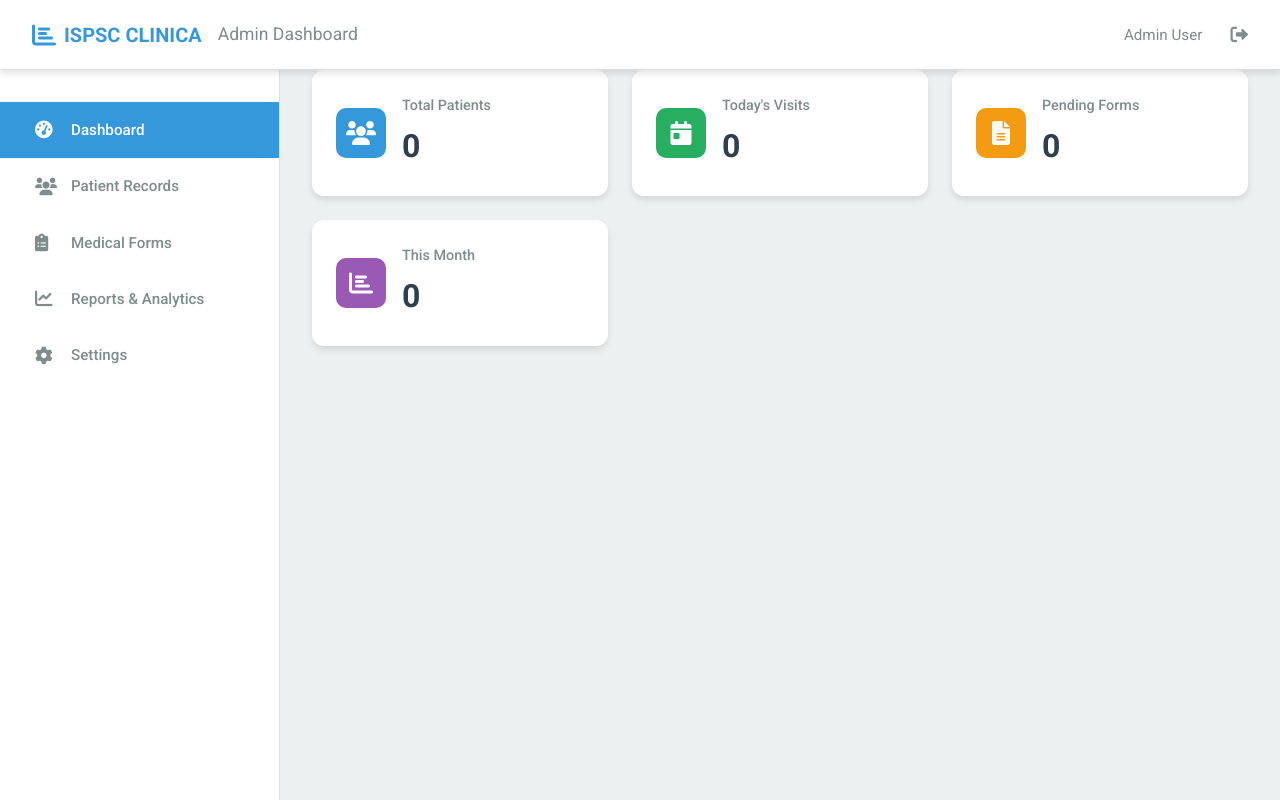
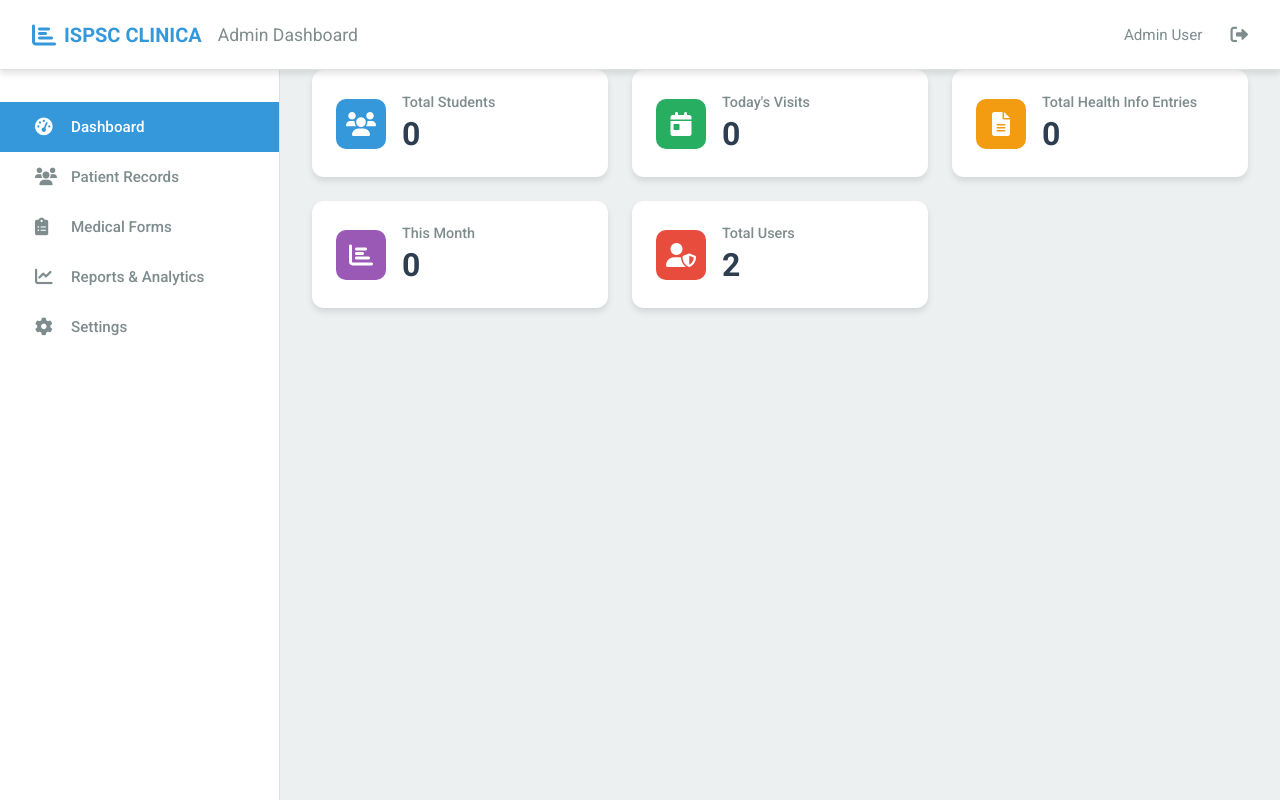
Before and after one commit to DL23727272/ISPSC-clinic, a PHP site: page /dashboard.php in a window 1280 px wide. Run offline with PHP 8.4, Linux system fonts and the light colour scheme; data comes from the database, SQL or seed files in the repository; data that the repository does not hold is empty.

Commit message:
updated admin dashboard

```diff
--- a/dashboard.php
+++ b/dashboard.php
@@ -6,12 +6,44 @@ $error = '';
 $success = '';
 $active_tab = isset($_GET['tab']) && $_GET['tab'] === 'register' ? 'register' : 'login';
 
+// Initialize counts
+$total_students = 0;
+$today_visits = 0;
+$total_health_info = 0;
+$total_users = 0;
+$this_month_students = 0;
+$campus_counts = [];
+
+// Total students
+$result = $conn->query("SELECT COUNT(*) FROM students");
+if ($row = $result->fetch_row()) $total_students = $row[0];
+
+// Students per campus
+$result = $conn->query("SELECT campus, COUNT(*) AS count FROM students GROUP BY campus");
+while ($row = $result->fetch_assoc()) {
+    $campus_counts[$row['campus']] = $row['count'];
+}
+
+// Total student health info entries
+$result = $conn->query("SELECT COUNT(*) FROM student_health_info");
+if ($row = $result->fetch_row()) $total_health_info = $row[0];
+
+// Total users
+$result = $conn->query("SELECT COUNT(*) FROM users");
+if ($row = $result->fetch_row()) $total_users = $row[0];
+
+// Students added this month
+$result = $conn->query("SELECT COUNT(*) FROM students WHERE MONTH(created_at) = MONTH(CURRENT_DATE()) AND YEAR(created_at) = YEAR(CURRENT_DATE())");
+if ($row = $result->fetch_row()) $this_month_students = $row[0];
+
+// Today's visits
+$result = $conn->query("SELECT COUNT(*) FROM student_health_info WHERE DATE(created_at) = CURRENT_DATE()");
+if ($row = $result->fetch_row()) $today_visits = $row[0];
 ?>
 <!DOCTYPE html>
 <html lang="en">
 <head>
     <meta charset="UTF-8">
-    <meta name="viewport" content="width=device-width, initial-scale=1.0">
     <title>Admin Dashboard | ISPSC CLINICA</title>
     <link href="https://fonts.googleapis.com/css2?family=Roboto:wght@300;400;500;700&display=swap" rel="stylesheet">
     <link rel="stylesheet" href="https://cdnjs.cloudflare.com/ajax/libs/font-awesome/6.0.0-beta3/css/all.min.css">
@@ -26,447 +58,148 @@ $active_tab = isset($_GET['tab']) && $_GET['tab'] === 'register' ? 'register' :
             --light-gray: #ecf0f1;
             --dark-gray: #7f8c8d;
             --white: #ffffff;
-            --box-shadow: 0 4px 6px rgba(0, 0, 0, 0.1);
+            --box-shadow: 0 4px 6px rgba(0,0,0,0.1);
             --sidebar-width: 280px;
-            --success-color: #27ae60;
         }
-
-        * {
-            margin: 0;
-            padding: 0;
-            box-sizing: border-box;
-        }
-
-        body {
-            font-family: 'Roboto', sans-serif;
-            background-color: var(--light-gray);
-            color: var(--primary-color);
-            line-height: 1.6;
-        }
-
-        .dashboard-container {
-            display: flex;
-            min-height: 100vh;
-        }
-
-        /* Header */
-        .header {
-            position: fixed;
-            top: 0;
-            left: 0;
-            right: 0;
-            height: 70px;
-            background: var(--white);
-            border-bottom: 1px solid #e0e0e0;
-            display: flex;
-            align-items: center;
-            justify-content: space-between;
-            padding: 0 2rem;
-            z-index: 1000;
-            box-shadow: var(--box-shadow);
-        }
-
-        .header-left {
-            display: flex;
-            align-items: center;
-            gap: 1rem;
-        }
-
-        .logo {
-            display: flex;
-            align-items: center;
-            gap: 0.5rem;
-            font-size: 1.25rem;
-            font-weight: 700;
-            color: var(--secondary-color);
-        }
-
-        .logo i {
-            font-size: 1.5rem;
-        }
-
-        .header-title {
-            font-size: 1.1rem;
-            color: var(--dark-gray);
-            font-weight: 400;
-        }
-
-        .header-right {
-            display: flex;
-            align-items: center;
-            gap: 1rem;
-        }
-
-        .user-info {
-            display: flex;
-            align-items: center;
-            gap: 0.5rem;
-            color: var(--dark-gray);
-            font-size: 0.95rem;
-            cursor: pointer;
-            padding: 0.5rem 0.75rem;
-            border-radius: 6px;
-            transition: all 0.3s ease;
-            border: none;
-            background: transparent;
-            font-family: 'Roboto', sans-serif;
-        }
-
-        .user-info:hover {
-            background-color: var(--light-gray);
-            color: var(--primary-color);
-        }
-
-        .user-info:focus {
-            outline: 2px solid var(--secondary-color);
-            outline-offset: 2px;
-        }
-
-        .logout-btn {
-            color: var(--dark-gray);
-            font-size: 1.1rem;
-            cursor: pointer;
-            transition: color 0.3s ease;
-        }
-
-        .logout-btn:hover {
-            color: var(--admin-color);
-        }
-
-        /* Logout Confirmation Message */
-        .logout-message {
-            position: fixed;
-            top: 90px;
-            right: 2rem;
-            background: var(--success-color);
-            color: var(--white);
-            padding: 1rem 1.5rem;
-            border-radius: 8px;
-            box-shadow: var(--box-shadow);
-            font-size: 0.95rem;
-            font-weight: 500;
-            display: none;
-            z-index: 1001;
-            animation: slideIn 0.3s ease;
-        }
-
-        .logout-message.show {
-            display: flex;
-            align-items: center;
-            gap: 0.5rem;
-        }
-
-        .logout-message.error {
-            background: var(--admin-color);
-        }
-
-        @keyframes slideIn {
-            from {
-                transform: translateX(100%);
-                opacity: 0;
-            }
-            to {
-                transform: translateX(0);
-                opacity: 1;
-            }
-        }
-
-        /* Sidebar */
-        .sidebar {
-            width: var(--sidebar-width);
-            background: var(--white);
-            border-right: 1px solid #e0e0e0;
-            padding-top: 70px;
-            position: fixed;
-            height: 100vh;
-            overflow-y: auto;
-        }
-
-        .sidebar-menu {
-            padding: 2rem 0;
-        }
-
-        .menu-item {
-            display: flex;
-            align-items: center;
-            gap: 1rem;
-            padding: 1rem 2rem;
-            color: var(--dark-gray);
-            text-decoration: none;
-            font-size: 0.95rem;
-            font-weight: 500;
-            transition: all 0.3s ease;
-            border-left: 3px solid transparent;
-        }
-
-        .menu-item:hover {
-            background-color: var(--light-gray);
-            color: var(--primary-color);
-        }
-
-        .menu-item.active {
-            background-color: var(--secondary-color);
-            color: var(--white);
-            border-left-color: var(--secondary-color);
-        }
-
-        .menu-item i {
-            font-size: 1.1rem;
-            width: 20px;
-        }
-
-        /* Main Content */
-        .main-content {
-            flex: 1;
-            margin-left: var(--sidebar-width);
-            padding-top: 70px;
-            padding: 70px 2rem 2rem 2rem;
-        }
-
-        /* Info Cards */
-        .info-cards {
-            display: grid;
-            grid-template-columns: repeat(auto-fit, minmax(250px, 1fr));
-            gap: 1.5rem;
-        }
-
-        .info-card {
-            background: var(--white);
-            border-radius: 12px;
-            padding: 1.5rem;
-            box-shadow: var(--box-shadow);
-            display: flex;
-            align-items: center;
-            gap: 1rem;
-        }
-
-        .card-icon {
-            width: 50px;
-            height: 50px;
-            border-radius: 10px;
-            display: flex;
-            align-items: center;
-            justify-content: center;
-            font-size: 1.5rem;
-            color: var(--white);
-        }
-
-        .card-icon.blue {
-            background-color: var(--secondary-color);
-        }
-
-        .card-icon.green {
-            background-color: var(--employee-color);
-        }
-
-        .card-icon.yellow {
-            background-color: var(--warning-color);
-        }
-
-        .card-icon.purple {
-            background-color: var(--purple-color);
-        }
-
-        .card-content h3 {
-            font-size: 0.9rem;
-            color: var(--dark-gray);
-            font-weight: 500;
-            margin-bottom: 0.25rem;
-        }
-
-        .card-content .count {
-            font-size: 2rem;
-            font-weight: 700;
-            color: var(--primary-color);
-        }
-
-        /* Responsive */
-        @media (max-width: 768px) {
-            .sidebar {
-                transform: translateX(-100%);
-                transition: transform 0.3s ease;
-            }
-
-            .main-content {
-                margin-left: 0;
-                padding: 70px 1rem 2rem 1rem;
-            }
-
-            .header {
-                padding: 0 1rem;
-            }
-
-            .info-cards {
-                grid-template-columns: 1fr;
-            }
-
-            .user-info span {
-                display: none;
-            }
-
-            .logout-message {
-                right: 1rem;
-                left: 1rem;
-                right: 1rem;
-            }
-        }
+        * {margin:0;padding:0;box-sizing:border-box;}
+        body {font-family:'Roboto',sans-serif;background-color:var(--light-gray);color:var(--primary-color);}
+        .dashboard-container {display:flex;min-height:100vh;}
+        .header {position:fixed;top:0;left:0;right:0;height:70px;background:var(--white);border-bottom:1px solid #e0e0e0;display:flex;align-items:center;justify-content:space-between;padding:0 2rem;z-index:1000;box-shadow:var(--box-shadow);}
+        .header-left {display:flex;align-items:center;gap:1rem;}
+        .logo {display:flex;align-items:center;gap:0.5rem;font-size:1.25rem;font-weight:700;color:var(--secondary-color);}
+        .logo i {font-size:1.5rem;}
+        .header-title {font-size:1.1rem;color:var(--dark-gray);font-weight:400;}
+        .header-right {display:flex;align-items:center;gap:1rem;}
+        .user-info {display:flex;align-items:center;gap:0.5rem;color:var(--dark-gray);font-size:0.95rem;cursor:pointer;padding:0.5rem 0.75rem;border-radius:6px;transition:all 0.3s ease;border:none;background:transparent;font-family:'Roboto',sans-serif;}
+        .user-info:hover {background-color:var(--light-gray);color:var(--primary-color);}
+        .logout-btn {color:var(--dark-gray);font-size:1.1rem;cursor:pointer;transition:color 0.3s ease;}
+        .logout-btn:hover {color:var(--admin-color);}
+        .logout-message {position:fixed;top:90px;right:2rem;background:#27ae60;color:#fff;padding:1rem 1.5rem;border-radius:8px;box-shadow:var(--box-shadow);font-size:0.95rem;font-weight:500;display:none;z-index:1001;animation:slideIn 0.3s ease;}
+        .logout-message.show {display:flex;align-items:center;gap:0.5rem;}
+        @keyframes slideIn {from{transform:translateX(100%);opacity:0;}to{transform:translateX(0);opacity:1;}}
+        .sidebar {width:var(--sidebar-width);background:var(--white);border-right:1px solid #e0e0e0;padding-top:70px;position:fixed;height:100vh;overflow-y:auto;}
+        .sidebar-menu {padding:2rem 0;}
+        .menu-item {display:flex;align-items:center;gap:1rem;padding:1rem 2rem;color:var(--dark-gray);text-decoration:none;font-size:0.95rem;font-weight:500;transition:all 0.3s ease;border-left:3px solid transparent;}
+        .menu-item:hover {background-color:var(--light-gray);color:var(--primary-color);}
+        .menu-item.active {background-color:var(--secondary-color);color:#fff;border-left-color:var(--secondary-color);}
+        .menu-item i {font-size:1.1rem;width:20px;}
+        .main-content {flex:1;margin-left:var(--sidebar-width);padding-top:70px;padding:70px 2rem 2rem 2rem;}
+        .info-cards {display:grid;grid-template-columns:repeat(auto-fit,minmax(250px,1fr));gap:1.5rem;}
+        .info-card {background:#fff;border-radius:12px;padding:1.5rem;box-shadow:var(--box-shadow);display:flex;align-items:center;gap:1rem;}
+        .card-icon {width:50px;height:50px;border-radius:10px;display:flex;align-items:center;justify-content:center;font-size:1.5rem;color:#fff;}
+        .card-icon.blue {background-color:var(--secondary-color);}
+        .card-icon.green {background-color:var(--employee-color);}
+        .card-icon.yellow {background-color:var(--warning-color);}
+        .card-icon.purple {background-color:var(--purple-color);}
+        .card-icon.red {background-color:var(--admin-color);}
+        .card-icon.campus {background-color:#16a085;}
+        .card-content h3 {font-size:0.9rem;color:var(--dark-gray);font-weight:500;margin-bottom:0.25rem;}
+        .card-content .count {font-size:2rem;font-weight:700;color:var(--primary-color);}
+        @media(max-width:768px){.sidebar{transform:translateX(-100%);transition:transform 0.3s ease;}.main-content{margin-left:0;padding:70px 1rem 2rem 1rem;}.header{padding:0 1rem;}.info-cards{grid-template-columns:1fr;}.user-info span{display:none;}.logout-message{right:1rem;left:1rem;}}
     </style>
 </head>
 <body>
 <div class="dashboard-container">
-        <!-- Header -->
     <header class="header">
         <div class="header-left">
-                <div class="logo">
-                    <i class="fas fa-chart-bar"></i>
-                    <span>ISPSC CLINICA</span>
-                </div>
+            <div class="logo"><i class="fas fa-chart-bar"></i><span>ISPSC CLINICA</span></div>
             <span class="header-title">Admin Dashboard</span>
         </div>
         <div class="header-right">
-                <button class="user-info" id="user-info-btn" title="Click to logout" aria-label="Admin User - Click to logout">
-                    <span>Admin User</span>
-                </button>
-                <i class="fas fa-sign-out-alt logout-btn" title="Logout" id="logout-icon"></i>
+            <button class="user-info" id="user-info-btn"><span>Admin User</span></button>
+            <i class="fas fa-sign-out-alt logout-btn" id="logout-icon"></i>
         </div>
     </header>
 
-        <!-- Logout Confirmation Message -->
-        <div class="logout-message" id="logout-message" role="alert" aria-live="polite">
-            <i class="fas fa-check-circle"></i>
-            <span>Successfully logged out! Redirecting...</span>
-        </div>
+    <div class="logout-message" id="logout-message"><i class="fas fa-check-circle"></i><span>Successfully logged out! Redirecting...</span></div>
 
-        <!-- Sidebar -->
     <nav class="sidebar">
         <div class="sidebar-menu">
-                <a href="#" class="menu-item active">
-                    <i class="fas fa-tachometer-alt"></i>
-                    <span>Dashboard</span>
-                </a>
-                <a href="#" class="menu-item">
-                    <i class="fas fa-users"></i>
-                    <span>Patient Records</span>
-                </a>
-                <a href="#" class="menu-item">
-                    <i class="fas fa-clipboard-list"></i>
-                    <span>Medical Forms</span>
-                </a>
-                <a href="#" class="menu-item">
-                    <i class="fas fa-chart-line"></i>
-                    <span>Reports & Analytics</span>
-                </a>
-                <a href="#" class="menu-item">
-                    <i class="fas fa-cog"></i>
-                    <span>Settings</span>
-                </a>
+            <a href="#" class="menu-item active"><i class="fas fa-tachometer-alt"></i><span>Dashboard</span></a>
+            <a href="#" class="menu-item"><i class="fas fa-users"></i><span>Patient Records</span></a>
+            <a href="#" class="menu-item"><i class="fas fa-clipboard-list"></i><span>Medical Forms</span></a>
+            <a href="#" class="menu-item"><i class="fas fa-chart-line"></i><span>Reports & Analytics</span></a>
+            <a href="#" class="menu-item"><i class="fas fa-cog"></i><span>Settings</span></a>
         </div>
     </nav>
 
-        <!-- Main Content -->
     <main class="main-content">
-            <!-- Info Cards -->
         <div class="info-cards">
+            <!-- Total Students -->
             <div class="info-card">
-                    <div class="card-icon blue">
-                        <i class="fas fa-users"></i>
-                    </div>
+                <div class="card-icon blue"><i class="fas fa-users"></i></div>
                 <div class="card-content">
-                        <h3>Total Patients</h3>
-                        <div class="count">0</div>
+                    <h3>Total Students</h3>
+                    <div class="count"><?php echo $total_students; ?></div>
                 </div>
             </div>
 
+            <!-- Today's Visits -->
             <div class="info-card">
-                    <div class="card-icon green">
-                        <i class="fas fa-calendar-day"></i>
-                    </div>
+                <div class="card-icon green"><i class="fas fa-calendar-day"></i></div>
                 <div class="card-content">
                     <h3>Today's Visits</h3>
-                        <div class="count">0</div>
+                    <div class="count"><?php echo $today_visits; ?></div>
                 </div>
             </div>
 
+            <!-- Total Health Info -->
             <div class="info-card">
-                    <div class="card-icon yellow">
-                        <i class="fas fa-file-alt"></i>
-                    </div>
+                <div class="card-icon yellow"><i class="fas fa-file-alt"></i></div>
                 <div class="card-content">
-                        <h3>Pending Forms</h3>
-                        <div class="count">0</div>
+                    <h3>Total Health Info Entries</h3>
+                    <div class="count"><?php echo $total_health_info; ?></div>
                 </div>
             </div>
 
+            <!-- This Month Students -->
             <div class="info-card">
-                    <div class="card-icon purple">
-                        <i class="fas fa-chart-bar"></i>
-                    </div>
+                <div class="card-icon purple"><i class="fas fa-chart-bar"></i></div>
                 <div class="card-content">
                     <h3>This Month</h3>
-                        <div class="count">0</div>
-                    </div>
+                    <div class="count"><?php echo $this_month_students; ?></div>
                 </div>
             </div>
 
-            <!-- Add this block where you want to show messages (e.g., above the forms) -->
-            <?php if ($error): ?>
-                <div style="color: #e74c3c; margin: 1rem 0;"><?php echo $error; ?></div>
-            <?php endif; ?>
-            <?php if ($success): ?>
-                <div style="color: #27ae60; margin: 1rem 0;"><?php echo $success; ?></div>
-            <?php endif; ?>
+            <!-- Total Users -->
+            <div class="info-card">
+                <div class="card-icon red"><i class="fas fa-user-shield"></i></div>
+                <div class="card-content">
+                    <h3>Total Users</h3>
+                    <div class="count"><?php echo $total_users; ?></div>
+                </div>
+            </div>
 
+            <!-- Campus Cards -->
+            <?php foreach($campus_counts as $campus => $count): ?>
+            <div class="info-card">
+                <div class="card-icon campus"><i class="fas fa-school"></i></div>
+                <div class="card-content">
+                    <h3><?php echo htmlspecialchars($campus); ?></h3>
+                    <div class="count"><?php echo $count; ?></div>
+                </div>
+            </div>
+            <?php endforeach; ?>
+        </div>
+    </main>
+</div>
 
 <script>
-        // Simple menu interaction
 document.querySelectorAll('.menu-item').forEach(item => {
     item.addEventListener('click', function(e) {
         e.preventDefault();
-
-                // Remove active class from all items
         document.querySelectorAll('.menu-item').forEach(i => i.classList.remove('active'));
-
-                // Add active class to clicked item
         this.classList.add('active');
     });
 });
 
-        // Logout functionality
 function handleLogout() {
     const logoutMessage = document.getElementById('logout-message');
-
-            // Show logout confirmation message
     logoutMessage.classList.add('show');
-
-            // Simulate logout process and redirect after 2 seconds
-            setTimeout(() => {
-                // In a real application, you would clear session data here
-                console.log('User logged out successfully');
-
-                // Redirect to login page
-                window.location.href = 'admin_login.php';
-            }, 2000);
+    setTimeout(() => { window.location.href = 'admin_login.php'; }, 2000);
 }
-
-        // Add click event to both user info button and logout icon
 document.getElementById('user-info-btn').addEventListener('click', handleLogout);
 document.getElementById('logout-icon').addEventListener('click', handleLogout);
-
-        // Add keyboard support for user info button
-        document.getElementById('user-info-btn').addEventListener('keydown', function(e) {
-            if (e.key === 'Enter' || e.key === ' ') {
-                e.preventDefault();
-                handleLogout();
-            }
-        });
-
-        // Hide logout message if user clicks elsewhere
-        document.addEventListener('click', function(e) {
-            const logoutMessage = document.getElementById('logout-message');
-            if (!e.target.closest('.header-right') && logoutMessage.classList.contains('show')) {
-                logoutMessage.classList.remove('show');
-            }
-        });
 </script>
 </body>
 </html>
```
Lines whose indentation alone changed are shown as unchanged.
